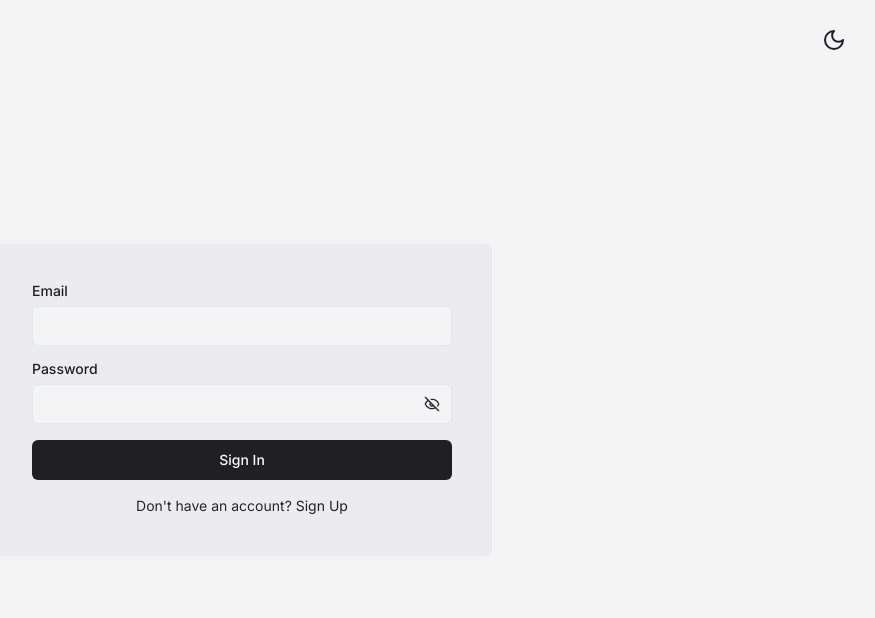
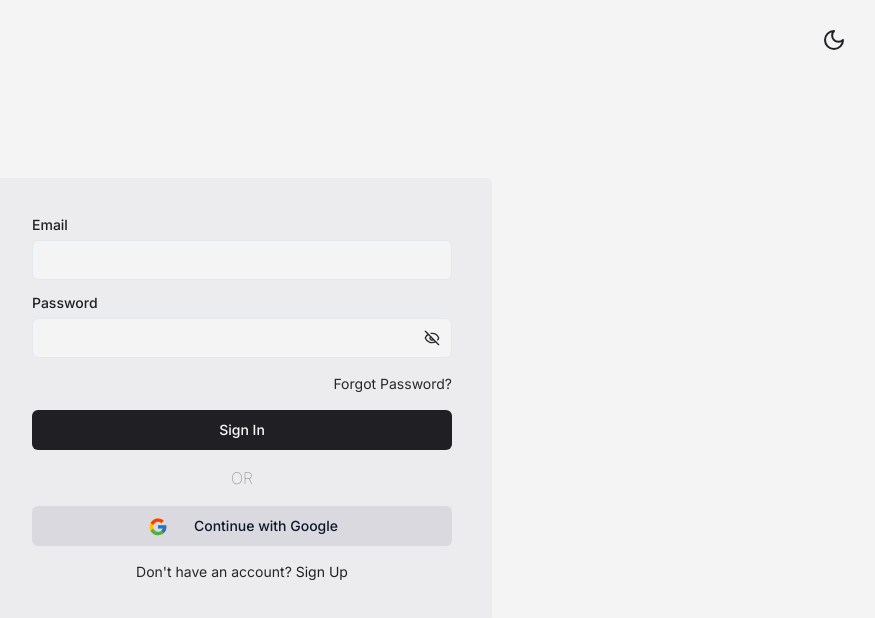
Before and after one commit to eoigroup/virtuale, a Next.js app: page /app/login in a window 1280 px wide. Shown: the top 618 px of the page, without its empty margins (398-1273 px from the left). Built offline with nearby package versions, Linux system fonts and the light colour scheme.

Commit message:
feat: signin with google

```diff
--- /dev/null
+++ b/app/api/auth/google/route.ts
@@ -0,0 +1,30 @@
+import { API_URL } from "@/lib/config";
+import { NextRequest, NextResponse } from "next/server";
+
+const agentAuthor = process.env.AGENT_AUTHOR || "";
+const agentApiKey = process.env.AGENT_API_KEY || "";
+
+export async function POST(req: NextRequest) {
+  try {
+    const response = await fetch(`${API_URL}/auth/google/auth/`, {
+      method: "POST",
+      headers: {
+        "Content-Type": "application/json",
+        Authorization: `Api-Key ${agentApiKey}`,
+        author: agentAuthor,
+      },
+    });
+
+    const data = await response.text();
+
+    if (!response.ok) {
+      throw new Error(data);
+    }
+    return NextResponse.json(data, { status: 200 });
+  } catch (error: any) {
+    return NextResponse.json(
+      { error: error?.message || "Internal Server Error" },
+      { status: 500 }
+    );
+  }
+}
--- a/app/app/(auth)/login/page.tsx
+++ b/app/app/(auth)/login/page.tsx
@@ -9,9 +9,10 @@ import { z } from "zod";
 import { zodResolver } from "@hookform/resolvers/zod";
 import { SubmitHandler, useForm } from "react-hook-form";
 import { toast } from "sonner";
-import { signIn } from "@/lib/api/auth";
+import { signIn, signInWithGoogle } from "@/lib/api/auth";
 import dynamic from "next/dynamic";
 import { useRouter } from "next/navigation";
+import { replaceQuotes } from "@/lib/utils";
 const ThemeModeButton = dynamic(
   () => import("@/components/theme-mode-button/theme-mode-button"),
   { ssr: false }
@@ -36,6 +37,7 @@ const LoginPage = () => {
   const { register, handleSubmit } = useForm<IFormInput>({
     resolver: zodResolver(schema),
   });
+  const [googleAuthLoading, setGoogleAuthLoading] = useState(false);
 
   const onSubmit: SubmitHandler<IFormInput> = async (data) => {
     setLoading(true);
@@ -46,6 +48,17 @@ const LoginPage = () => {
       toast.error(error.message);
     }
     setLoading(false);
+  };
+
+  const performGAuth = async () => {
+    try {
+      setGoogleAuthLoading(true);
+      const link = await signInWithGoogle();
+      window.open(replaceQuotes(link), "_blank");
+    } catch (error) {
+    } finally {
+      setGoogleAuthLoading(false);
+    }
   };
 
   return (
@@ -66,9 +79,56 @@ const LoginPage = () => {
             labelClassName="text-primary"
             {...register("password")}
           />
+
+          <div className="flex relative w-full items-center justify-end">
+            <Typography
+              variant={"small"}
+              className="hover:text-muted-foreground cursor-pointer"
+            >
+              Forgot Password?
+            </Typography>
+          </div>
+
           <Button loading={loading} disabled={loading} type="submit">
             Sign In
           </Button>
+
+          <Typography
+            variant={"body"}
+            className="flex relative w-full items-center justify-center gap-4 text-muted-foreground font-thin"
+          >
+            OR
+          </Typography>
+
+          <Button
+            variant={"secondary"}
+            loading={googleAuthLoading}
+            disabled={googleAuthLoading}
+            type="submit"
+            className="gap-6"
+            onClick={performGAuth}
+          >
+            <svg width="24" height="1.5em" viewBox="0 0 24 25">
+              <path
+                d="M21.8055 11.0076H21V10.9661H12V14.9661H17.6515C16.827 17.2946 14.6115 18.9661 12 18.9661C8.6865 18.9661 6 16.2796 6 12.9661C6 9.65256 8.6865 6.96606 12 6.96606C13.5295 6.96606 14.921 7.54306 15.9805 8.48556L18.809 5.65706C17.023 3.99256 14.634 2.96606 12 2.96606C6.4775 2.96606 2 7.44356 2 12.9661C2 18.4886 6.4775 22.9661 12 22.9661C17.5225 22.9661 22 18.4886 22 12.9661C22 12.2956 21.931 11.6411 21.8055 11.0076Z"
+                fill="#FFC107"
+              ></path>
+              <path
+                d="M3.15234 8.31156L6.43784 10.7211C7.32684 8.52006 9.47984 6.96606 11.9993 6.96606C13.5288 6.96606 14.9203 7.54306 15.9798 8.48556L18.8083 5.65706C17.0223 3.99256 14.6333 2.96606 11.9993 2.96606C8.15834 2.96606 4.82734 5.13456 3.15234 8.31156Z"
+                fill="#FF3D00"
+              ></path>
+              <path
+                d="M12.0002 22.9664C14.5832 22.9664 16.9302 21.9779 18.7047 20.3704L15.6097 17.7514C14.5719 18.5406 13.3039 18.9674 12.0002 18.9664C9.39916 18.9664 7.19066 17.3079 6.35866 14.9934L3.09766 17.5059C4.75266 20.7444 8.11366 22.9664 12.0002 22.9664Z"
+                fill="#4CAF50"
+              ></path>
+              <path
+                d="M21.8055 11.0076H21V10.9661H12V14.9661H17.6515C17.2571 16.0743 16.5467 17.0427 15.608 17.7516L15.6095 17.7506L18.7045 20.3696C18.4855 20.5686 22 17.9661 22 12.9661C22 12.2956 21.931 11.6411 21.8055 11.0076Z"
+                fill="#1976D2"
+              ></path>
+            </svg>
+            Continue with Google
+          </Button>
+
           <Typography variant={"small"} className="text-center">
             {`Don't have an account? `}
             <Link href={`/register`} className="text-primary hover:underline">
--- a/lib/api/auth.ts
+++ b/lib/api/auth.ts
@@ -6,6 +6,27 @@ export const signIn = async (payload: { email: string; password: string }) => {
         "Content-Type": "application/json",
       },
       body: JSON.stringify(payload),
+    });
+
+    // Check if the response is not OK
+    if (!res.ok) {
+      const errorData = await res.json();
+      throw new Error(errorData.error);
+    }
+
+    return await res.json();
+  } catch (error: any) {
+    throw new Error(error.message || "Something went wrong");
+  }
+};
+
+export const signInWithGoogle = async () => {
+  try {
+    const res = await fetch("/api/auth/google", {
+      method: "POST",
+      headers: {
+        "Content-Type": "application/json",
+      },
     });
 
     // Check if the response is not OK
--- a/lib/utils.ts
+++ b/lib/utils.ts
@@ -48,3 +48,9 @@ export const convertBlobToBase64 = (
     reader.onerror = (error) => reject(error);
   });
 };
+
+export const replaceQuotes = (url: string) => {
+  url = url.replace(/client_id="([^"]*)"/, "client_id=$1");
+
+  return url;
+};
```
